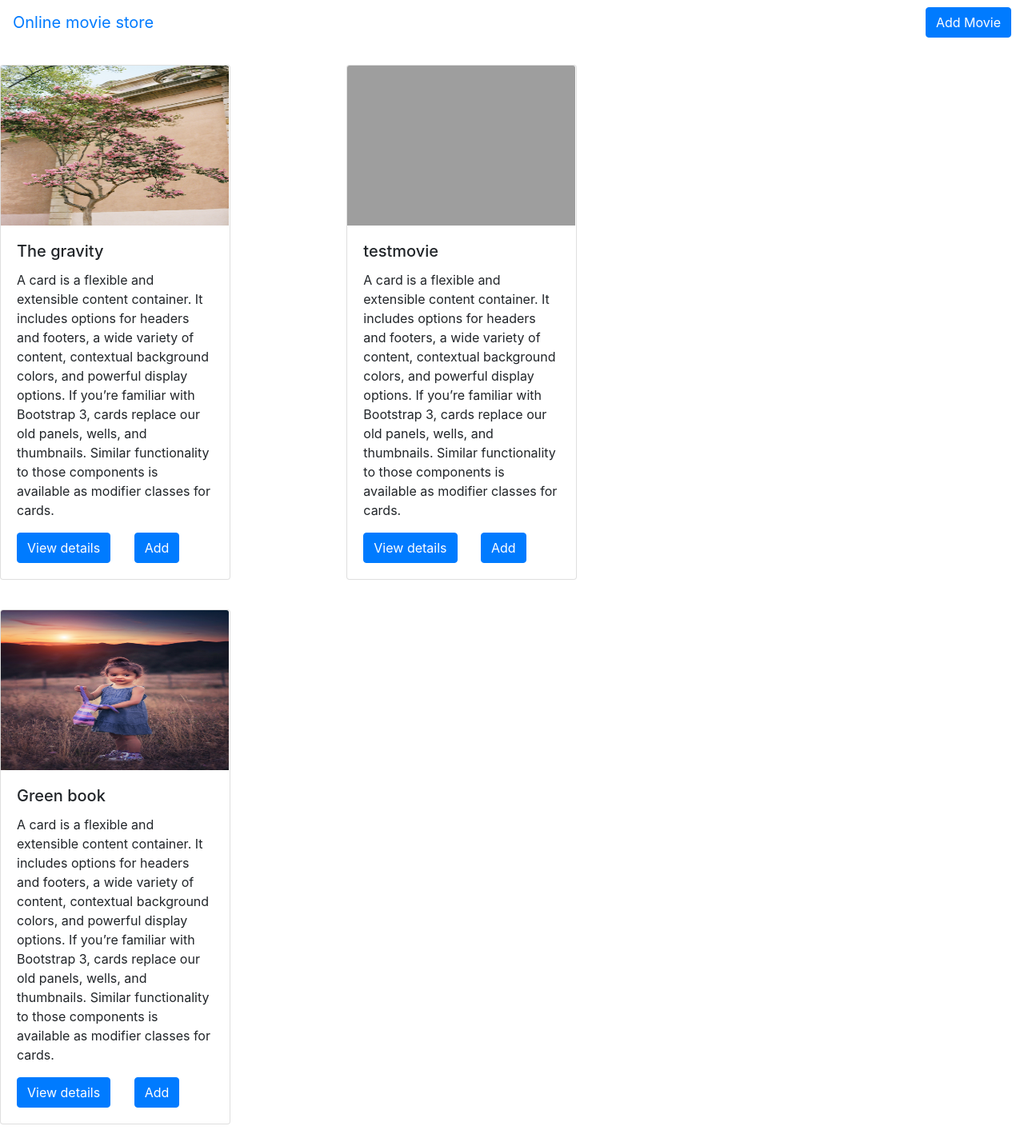
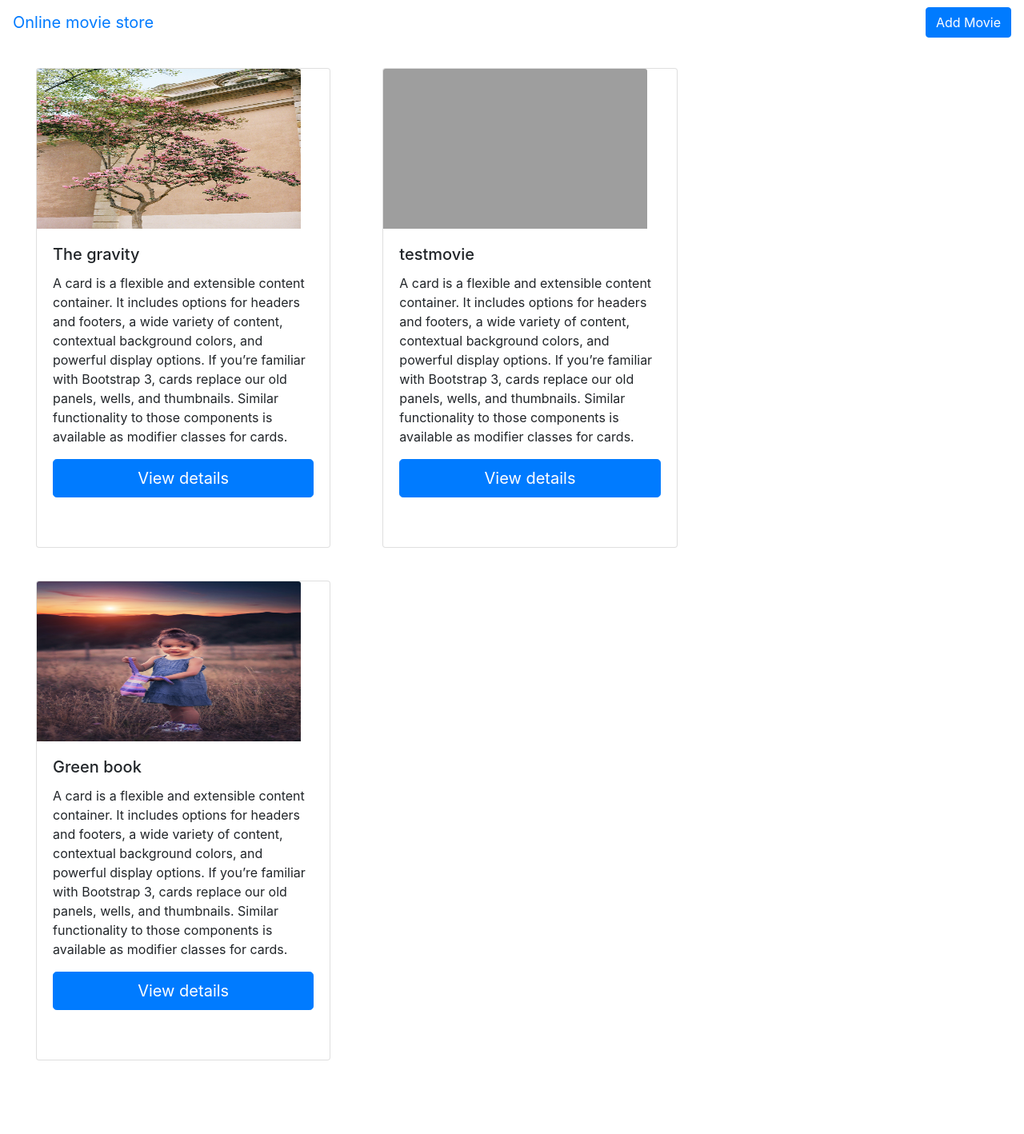
Before and after one commit to simipoulose/Python, a Django app: page / in a window 1280 px wide. Shown: the whole page at 80% size. After the commit the page ends 1326 px from the top, so only its background shows below. Run offline with Django 4.2, Linux system fonts and the light colour scheme; data comes from the database, SQL or seed files in the repository; grey boxes are pictures that could not be loaded.

Commit message:
Update index.html

```diff
--- a/movieproject/templates/index.html
+++ b/movieproject/templates/index.html
@@ -1,16 +1,14 @@
 {% extends 'base.html' %}
 {% block body %}
 <div class="card-columns">
- <div class="card-row" >
+ <div class="card-row"  style="margin-left: 45px;" >
      {% for i in movie_list %}
-     <div class="card" style="width: 18rem;margin-top: 25px;">
-         <img class="card-img-top" src="{{i.img.url}}" alt=""style="width:285px;height:200px; ">
+     <div class="card" style="height:600px;margin-top: 29px;">
+         <img class="card-img-top" src="{{i.img.url}}" alt=""style="width:330px;height:200px; ">
          <div class="card-body">
              <h5 class="card-title">{{i.name}}</h5>
              <p class="card-text">{{i.desc}}</p>
-             <a href="{% url 'movieapp:detail' i.id %}" class="btn btn-primary" <font size="100"> View details</font></a>
-
-              <a href="{% url 'movieapp:add_movie'  %}" style="margin-left: 25px;"class="btn btn-primary">Add</a>
+             <a href="{% url 'movieapp:detail' i.id %}" class="align-self-end btn btn-lg btn-block btn-primary">View details</a>
          </div>
      </div>
      {% endfor %}
```
